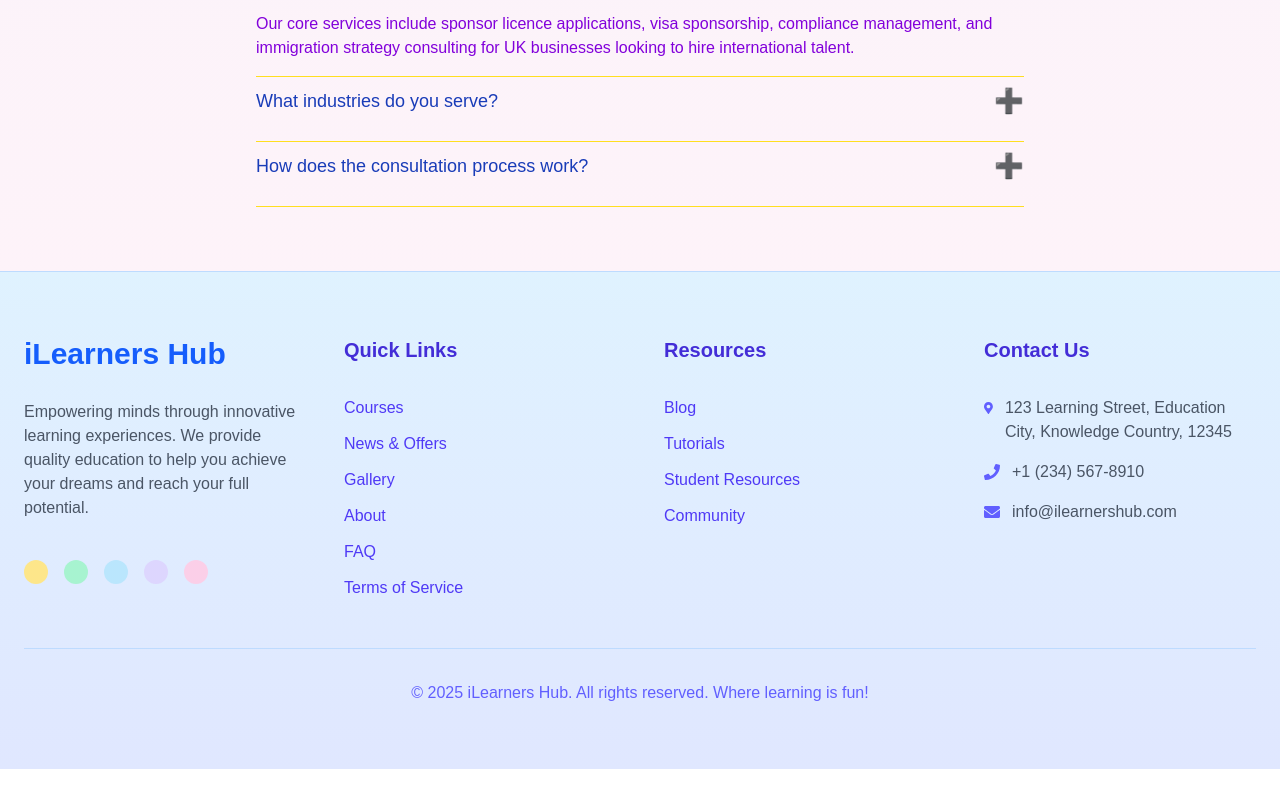
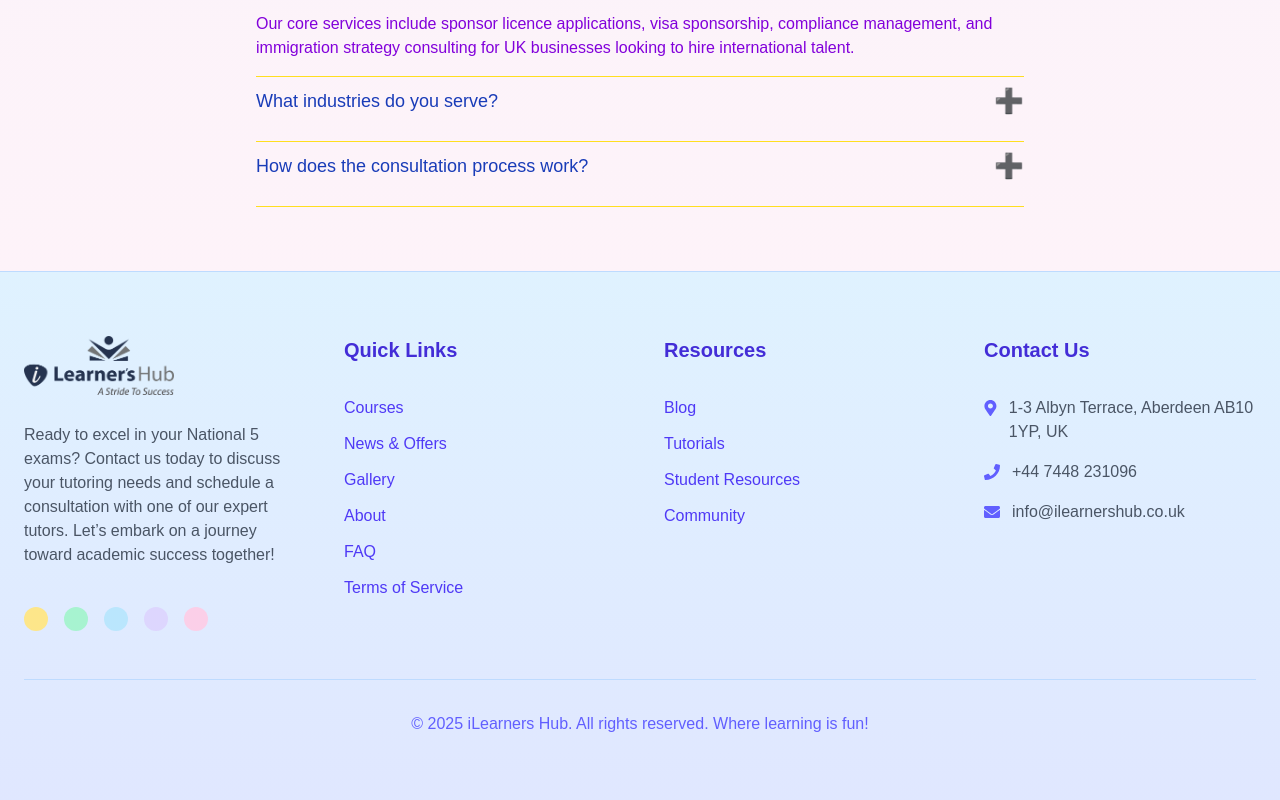
Before and after one commit to MoyasiGinko/iLearners-Hub, a Next.js app: page / in a window 1280 px wide. Shown: the part 5109-5909 px from the top of the page. Before the commit the page ends 5878 px from the top, so only its background shows below. Built offline with nearby package versions, Linux system fonts and the light colour scheme.

Commit message:
Update index.tsx

```diff
--- a/components/main/footer/index.tsx
+++ b/components/main/footer/index.tsx
@@ -36,13 +36,20 @@ const Footer = () => {
             transition={{ duration: 0.5 }}
             className="flex flex-col gap-4"
           >
-            <div className="text-blue-600 font-bold text-3xl mb-3">
-              iLearners Hub
+            <div className="mb-3">
+              <Image
+                src="/images/logo.png"
+                alt="iLearners Hub Logo"
+                width={150}
+                height={50}
+                className="object-contain"
+              />
             </div>
             <p className="text-gray-600 mb-4">
-              Empowering minds through innovative learning experiences. We
-              provide quality education to help you achieve your dreams and
-              reach your full potential.
+              Ready to excel in your National 5 exams? Contact us today to
+              discuss your tutoring needs and schedule a consultation with one
+              of our expert tutors. Let’s embark on a journey toward academic
+              success together!
             </p>
             <div className="flex gap-4 mt-2">
               {[...Array(5)].map((_, i) => (
@@ -138,16 +145,16 @@ const Footer = () => {
               <div className="flex items-start gap-3">
                 <FaMapMarkerAlt className="text-indigo-500 mt-1" />
                 <p className="text-gray-600">
-                  123 Learning Street, Education City, Knowledge Country, 12345
+                  1-3 Albyn Terrace, Aberdeen AB10 1YP, UK
                 </p>
               </div>
               <div className="flex items-center gap-3">
                 <FaPhone className="text-indigo-500" />
-                <p className="text-gray-600">+1 (234) 567-8910</p>
+                <p className="text-gray-600">+44 7448 231096</p>
               </div>
               <div className="flex items-center gap-3">
                 <FaEnvelope className="text-indigo-500" />
-                <p className="text-gray-600">info@ilearnershub.com</p>
+                <p className="text-gray-600">info@ilearnershub.co.uk</p>
               </div>
             </div>
           </motion.div>
```
